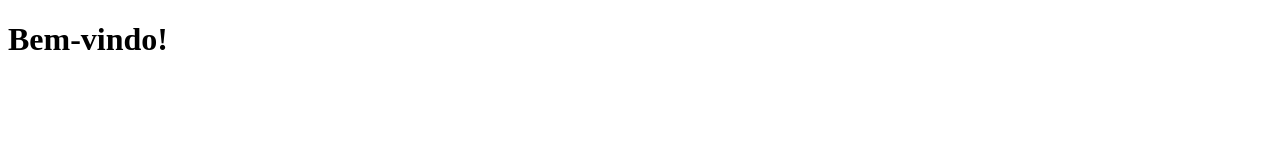
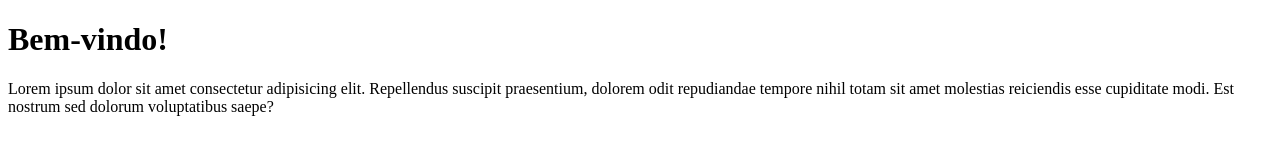
Before and after one commit to letambelli/Teste-Git-e-Github, a plain HTML site: page pagina2.html in a window 1280 px wide. Drawn offline with Linux system fonts and the light colour scheme.

Commit message:
conteudo pagina2

```diff
--- a/pagina2.html
+++ b/pagina2.html
@@ -9,6 +9,6 @@
         <h1>Bem-vindo!</h1>
     </header>
 <body>
-
+    <p>Lorem ipsum dolor sit amet consectetur adipisicing elit. Repellendus suscipit praesentium, dolorem odit repudiandae tempore nihil totam sit amet molestias reiciendis esse cupiditate modi. Est nostrum sed dolorum voluptatibus saepe?</p>
 </body>
 </html>
```
